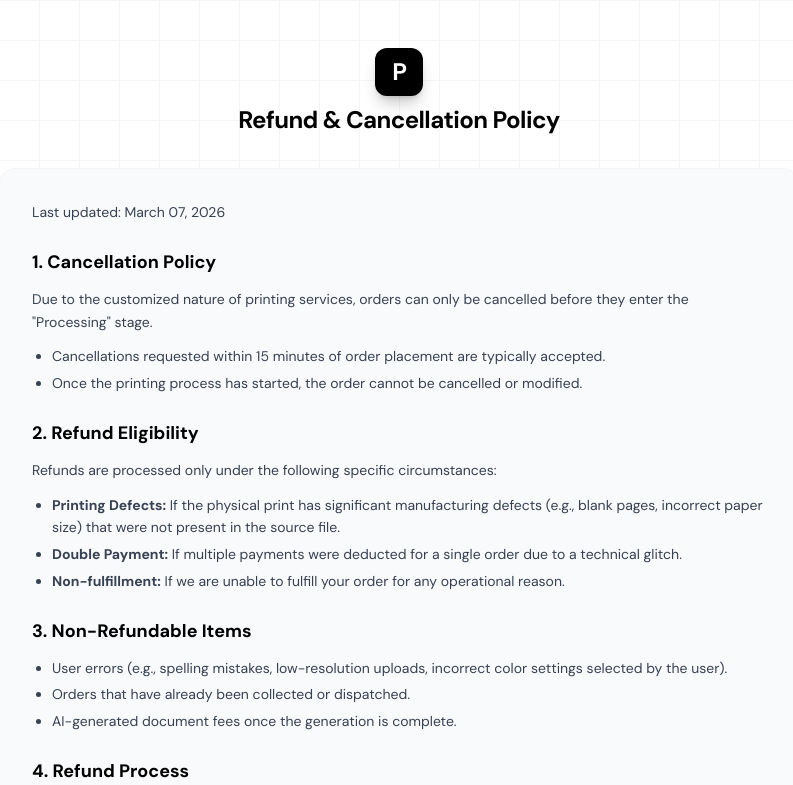
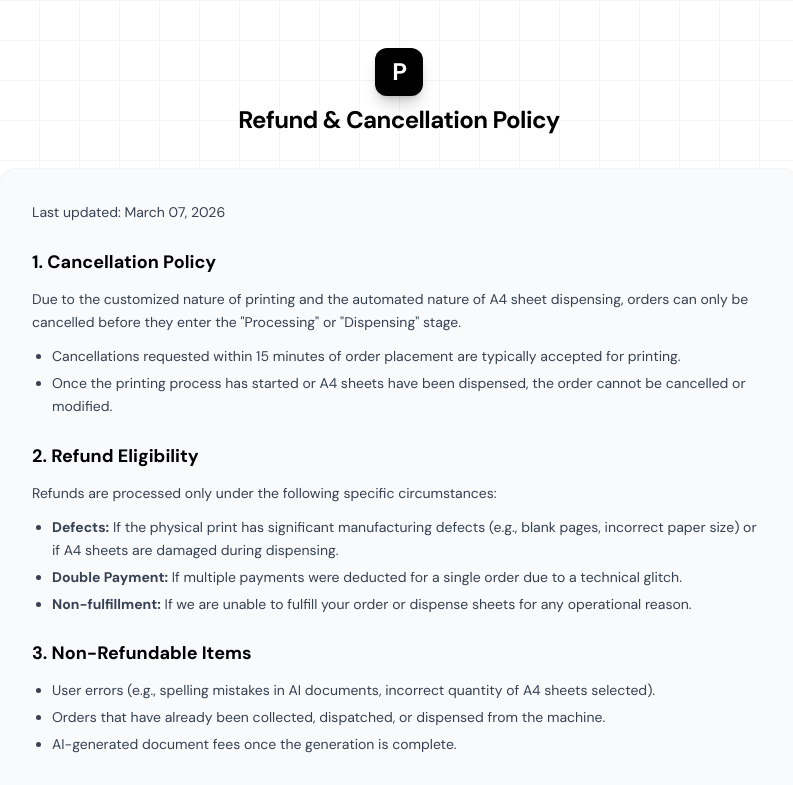
Before and after one commit to Shameer2006/printe, a Next.js app: page /refund in a window 1280 px wide. Shown: the top 785 px of the page, without its empty margins (241-1034 px from the left). Built offline with nearby package versions, Linux system fonts and the light colour scheme.

Commit message:
update legal and contact pages for a4 sheet dispenser

```diff
--- a/app/contact/page.tsx
+++ b/app/contact/page.tsx
@@ -14,7 +14,7 @@ export default function Contact() {
 
                 <div className="bg-gray-50 rounded-2xl p-8 space-y-8 border border-gray-100">
                     <p className="text-gray-600 leading-relaxed">
-                        We are here to help! If you have any questions, concerns, or feedback regarding your print orders or our services, please reach out to us.
+                        We are here to help! If you have any questions, concerns, or feedback regarding your A4 sheet dispensing, print orders or our services, please reach out to us.
                     </p>
 
                     <div className="grid grid-cols-1 md:grid-cols-2 gap-8">
--- a/app/privacy/page.tsx
+++ b/app/privacy/page.tsx
@@ -16,9 +16,9 @@ export default function Privacy() {
                     <p>Last updated: March 07, 2026</p>
 
                     <section className="space-y-3">
-                        <h2 className="text-lg font-bold text-black">1. Overiview</h2>
+                        <h2 className="text-lg font-bold text-black">1. Overview</h2>
                         <p>
-                            Printeg, a product of Ramsee Ventures ("we," "us," or "our"), is committed to protecting your privacy. This Privacy Policy explains how we collect, use, disclose, and safeguard your information when you visit our website and use our printing services.
+                            Printeg, a product of Ramsee Ventures ("we," "us," or "our"), is committed to protecting your privacy. This Privacy Policy explains how we collect, use, disclose, and safeguard your information when you visit our website and use our A4 sheet dispenser and printing services.
                         </p>
                     </section>
 
@@ -27,8 +27,13 @@ export default function Privacy() {
                         <p>We collect information that you provide directly to us when you use our services:</p>
                         <ul className="list-disc pl-5 space-y-1">
                             <li><strong>Personal Information:</strong> Mobile number, which is used for order identification and communication.</li>
-                            <li><strong>Order Content:</strong> PDF documents and images you upload for printing. These are temporarily stored and used solely to fulfill your print request.</li>
-                            <li><strong>Payment Information:</strong> We do not store your credit card or bank details. Our payment gateway is approved by Zoho Pay for this website, and all payments are processed securely through it.</li>
+                            <li><strong>Order Content:</strong>
+                                <ul className="list-circle pl-5 mt-1 space-y-1">
+                                    <li>For printing services: PDF documents and images you upload. These are temporarily stored and used solely to fulfill your print request.</li>
+                                    <li>For A4 sheet dispensing: No document content is collected or stored. We only record the number of sheets purchased.</li>
+                                </ul>
+                            </li>
+                            <li><strong>Payment Information:</strong> We do not store your credit card or bank details. Our payment gateway is approved by Zoho Pay for this website (processed via Razorpay), and all payments are processed securely through it.</li>
                         </ul>
                     </section>
 
--- a/app/refund/page.tsx
+++ b/app/refund/page.tsx
@@ -18,11 +18,11 @@ export default function Refund() {
                     <section className="space-y-3">
                         <h2 className="text-lg font-bold text-black">1. Cancellation Policy</h2>
                         <p>
-                            Due to the customized nature of printing services, orders can only be cancelled before they enter the "Processing" stage.
+                            Due to the customized nature of printing and the automated nature of A4 sheet dispensing, orders can only be cancelled before they enter the "Processing" or "Dispensing" stage.
                         </p>
                         <ul className="list-disc pl-5 space-y-1">
-                            <li>Cancellations requested within 15 minutes of order placement are typically accepted.</li>
-                            <li>Once the printing process has started, the order cannot be cancelled or modified.</li>
+                            <li>Cancellations requested within 15 minutes of order placement are typically accepted for printing.</li>
+                            <li>Once the printing process has started or A4 sheets have been dispensed, the order cannot be cancelled or modified.</li>
                         </ul>
                     </section>
 
@@ -32,17 +32,17 @@ export default function Refund() {
                             Refunds are processed only under the following specific circumstances:
                         </p>
                         <ul className="list-disc pl-5 space-y-1">
-                            <li><strong>Printing Defects:</strong> If the physical print has significant manufacturing defects (e.g., blank pages, incorrect paper size) that were not present in the source file.</li>
+                            <li><strong>Defects:</strong> If the physical print has significant manufacturing defects (e.g., blank pages, incorrect paper size) or if A4 sheets are damaged during dispensing.</li>
                             <li><strong>Double Payment:</strong> If multiple payments were deducted for a single order due to a technical glitch.</li>
-                            <li><strong>Non-fulfillment:</strong> If we are unable to fulfill your order for any operational reason.</li>
+                            <li><strong>Non-fulfillment:</strong> If we are unable to fulfill your order or dispense sheets for any operational reason.</li>
                         </ul>
                     </section>
 
                     <section className="space-y-3">
                         <h2 className="text-lg font-bold text-black">3. Non-Refundable Items</h2>
                         <ul className="list-disc pl-5 space-y-1">
-                            <li>User errors (e.g., spelling mistakes, low-resolution uploads, incorrect color settings selected by the user).</li>
-                            <li>Orders that have already been collected or dispatched.</li>
+                            <li>User errors (e.g., spelling mistakes in AI documents, incorrect quantity of A4 sheets selected).</li>
+                            <li>Orders that have already been collected, dispatched, or dispensed from the machine.</li>
                             <li>AI-generated document fees once the generation is complete.</li>
                         </ul>
                     </section>
--- a/app/terms/page.tsx
+++ b/app/terms/page.tsx
@@ -23,7 +23,7 @@ export default function Terms() {
                         The Platform is owned by <strong>Ramsee Ventures</strong> (Contact: 9944563016) with its registered office at <strong>Chennai</strong>, a company incorporated under the Companies Act, 1956 (hereinafter referred to as ‘Platform Owner’, 'we', 'us', 'our').
                     </p>
                     <p>
-                        Your use of the Platform and services and tools are governed by the following terms and conditions (“Terms of Use”) as applicable to the Platform including the applicable policies which are incorporated herein by way of reference. If You transact on the Platform, You shall be subject to the policies that are applicable to the Platform for such transaction. By mere use of the Platform, You shall be contracting with the Platform Owner and these terms and conditions including the policies constitute Your binding obligations, with Platform Owner. These Terms of Use relate to your use of our website, goods (as applicable) or services (as applicable) (collectively, 'Services'). Any terms and conditions proposed by You which are in addition to or which conflict with these Terms of Use are expressly rejected by the Platform Owner and shall be of no force or effect. These Terms of Use can be modified at any time without assigning any reason. It is your responsibility to periodically review these Terms of Use to stay informed of updates.
+                        Your use of the Platform and services and tools are governed by the following terms and conditions (“Terms of Use”) as applicable to the Platform including the applicable policies which are incorporated herein by way of reference. If You transact on the Platform, You shall be subject to the policies that are applicable to the Platform for such transaction. By mere use of the Platform, You shall be contracting with the Platform Owner and these terms and conditions including the policies constitute Your binding obligations, with Platform Owner. These Terms of Use relate to your use of our website, A4 sheet dispenser services, goods (as applicable) or printing services (as applicable) (collectively, 'Services'). Any terms and conditions proposed by You which are in addition to or which conflict with these Terms of Use are expressly rejected by the Platform Owner and shall be of no force or effect. These Terms of Use can be modified at any time without assigning any reason. It is your responsibility to periodically review these Terms of Use to stay informed of updates.
                     </p>
                     <p>
                         For the purpose of these Terms of Use, wherever the context so requires ‘you’, 'your' or ‘user’ shall mean any natural or legal person who has agreed to become a user/buyer on the Platform.
```
